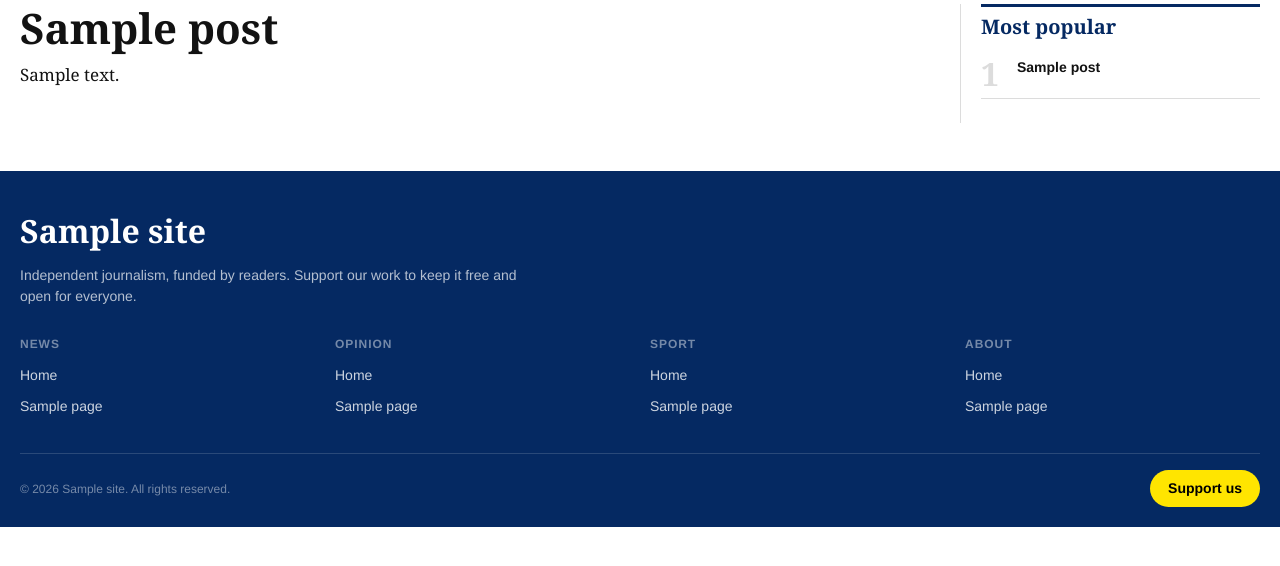
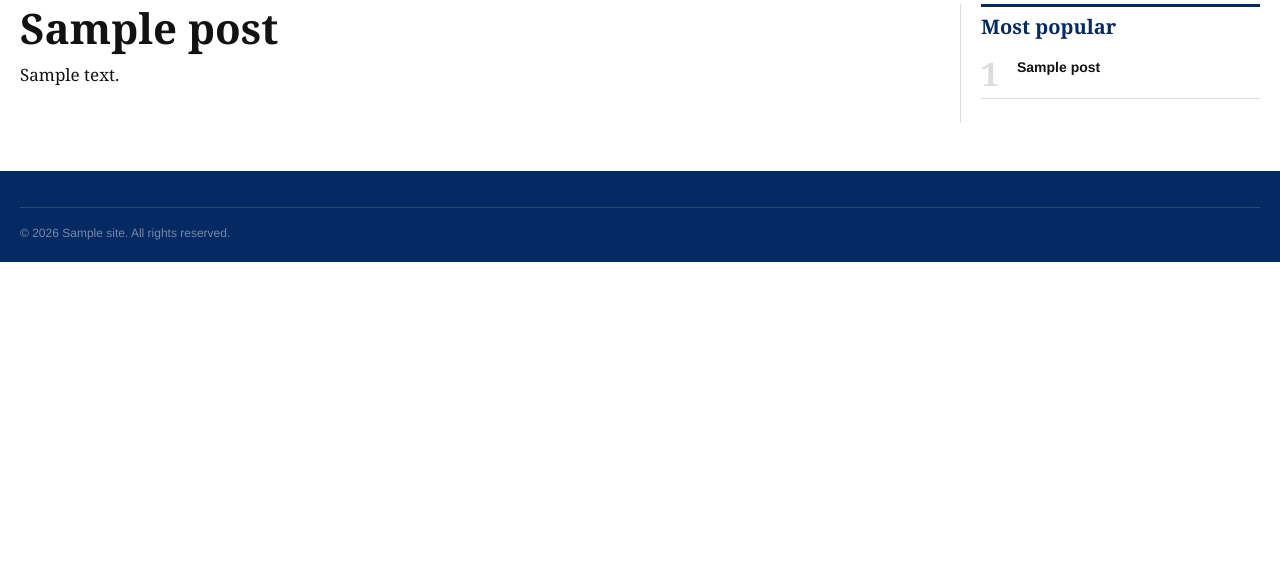
Before and after one commit to prasadgujar22/prasweb-wordpress1, a WordPress theme: template guardian-theme/page.php in a window 1280 px wide. Shown: the part 195-761 px from the top of the page. Run offline with PHP 8.4 and a stand-in for WordPress, Linux system fonts and the light colour scheme; the site name, menu and one post (Sample post) are stand-ins, and other content is empty; some libraries are stand-ins or nearby versions; some web fonts are replaced.

Commit message:
Remove footer columns grid, logo, tagline, and Support Us button
- Removed footer logo, tagline, and 4-column nav grid (NEWS/OPINION/SPORT/ABOUT)
- Removed "Support us" yellow pill button from footer bottom bar
- Footer now shows only the copyright line
- Cleaned up associated CSS rules

https://claude.ai/code/session_01UU8ZynLJZRiSFXFLEXzdYj

```diff
--- a/guardian-theme/footer.php
+++ b/guardian-theme/footer.php
@@ -3,62 +3,6 @@
 
 <footer class="site-footer" role="contentinfo">
     <div class="container">
-
-        <!-- Logo -->
-        <a class="footer-logo" href="<?php echo esc_url( home_url( '/' ) ); ?>">
-            <?php bloginfo( 'name' ); ?>
-        </a>
-
-        <!-- Tagline -->
-        <p class="footer-tagline">
-            <?php echo esc_html( get_theme_mod( 'guardian_footer_tagline', 'Independent journalism, funded by readers. Support our work to keep it free and open for everyone.' ) ); ?>
-        </p>
-
-        <!-- Footer nav columns -->
-        <div class="footer-grid">
-
-            <?php
-            $footer_menus = [
-                'footer-col1' => __( 'News', 'guardian-news' ),
-                'footer-col2' => __( 'Opinion', 'guardian-news' ),
-                'footer-col3' => __( 'Sport', 'guardian-news' ),
-                'footer-col4' => __( 'About', 'guardian-news' ),
-            ];
-
-            foreach ( $footer_menus as $location => $label ) :
-            ?>
-            <div class="footer-column">
-                <p class="footer-column-title"><?php echo esc_html( $label ); ?></p>
-                <?php
-                if ( has_nav_menu( $location ) ) {
-                    wp_nav_menu( [
-                        'theme_location' => $location,
-                        'container'      => false,
-                        'depth'          => 1,
-                        'fallback_cb'    => false,
-                    ] );
-                } else {
-                    // Fallback static links
-                    echo '<ul>';
-                    if ( $location === 'footer-col1' ) {
-                        $links = [ 'World', 'UK', 'US', 'Europe', 'Asia', 'Middle East' ];
-                    } elseif ( $location === 'footer-col2' ) {
-                        $links = [ 'Columnists', 'Letters', 'Editorials', 'Cartoons' ];
-                    } elseif ( $location === 'footer-col3' ) {
-                        $links = [ 'Football', 'Cricket', 'Tennis', 'Rugby' ];
-                    } else {
-                        $links = [ 'About us', 'Contact us', 'Advertise', 'Privacy policy', 'Terms' ];
-                    }
-                    foreach ( $links as $link ) {
-                        echo '<li><a href="#">' . esc_html( $link ) . '</a></li>';
-                    }
-                    echo '</ul>';
-                }
-                ?>
-            </div>
-            <?php endforeach; ?>
-
-        </div><!-- .footer-grid -->
 
         <!-- Footer bottom bar -->
         <div class="footer-bottom">
@@ -67,9 +11,6 @@
                 <?php bloginfo( 'name' ); ?>.
                 <?php esc_html_e( 'All rights reserved.', 'guardian-news' ); ?>
             </p>
-            <a class="footer-support-btn" href="<?php echo esc_url( get_theme_mod( 'guardian_support_url', '#' ) ); ?>">
-                <?php esc_html_e( 'Support us', 'guardian-news' ); ?>
-            </a>
         </div>
 
     </div><!-- .container -->
--- a/guardian-theme/style.css
+++ b/guardian-theme/style.css
@@ -929,58 +929,6 @@ ul, ol { list-style: none; }
     padding: 36px 0 20px;
 }
 
-.footer-logo {
-    display: block;
-    font-family: var(--font-headline);
-    font-size: 2rem;
-    font-weight: 700;
-    color: var(--neutral-100);
-    margin-bottom: 10px;
-    text-decoration: none;
-}
-
-.footer-tagline {
-    font-family: var(--font-sans);
-    font-size: var(--text-sans-s);
-    color: rgba(255,255,255,0.7);
-    margin-bottom: 28px;
-    max-width: 500px;
-    line-height: var(--lh-loose);
-}
-
-.footer-grid {
-    display: grid;
-    grid-template-columns: repeat(4, 1fr);
-    gap: 20px;
-    margin-bottom: 28px;
-}
-
-@media (max-width: 768px) { .footer-grid { grid-template-columns: 1fr 1fr; } }
-@media (max-width: 480px) { .footer-grid { grid-template-columns: 1fr; } }
-
-.footer-column-title {
-    font-family: var(--font-sans);
-    font-size: var(--text-sans-xs);
-    font-weight: 700;
-    text-transform: uppercase;
-    letter-spacing: 0.08em;
-    color: rgba(255,255,255,0.45);
-    margin-bottom: 10px;
-}
-
-.footer-column ul li { margin-bottom: 7px; }
-
-.footer-column ul li a {
-    font-family: var(--font-sans);
-    font-size: var(--text-sans-s);
-    color: rgba(255,255,255,0.8);
-    transition: color 0.12s;
-}
-
-.footer-column ul li a:hover {
-    color: var(--neutral-100);
-    text-decoration: underline;
-}
 
 .footer-bottom {
     border-top: 1px solid rgba(255,255,255,0.15);
@@ -998,23 +946,6 @@ ul, ol { list-style: none; }
     color: rgba(255,255,255,0.45);
 }
 
-.footer-support-btn {
-    display: inline-block;
-    background: var(--color-cta);
-    color: var(--neutral-0);
-    font-family: var(--font-sans);
-    font-weight: 700;
-    font-size: var(--text-sans-s);
-    padding: 8px 18px;
-    border-radius: 999px;
-    transition: background 0.15s;
-    text-decoration: none;
-}
-
-.footer-support-btn:hover {
-    background: var(--brand-alt-300);
-    text-decoration: none;
-}
 
 /* ============================================================
    ENTRY FOOTER / TAGS
```
